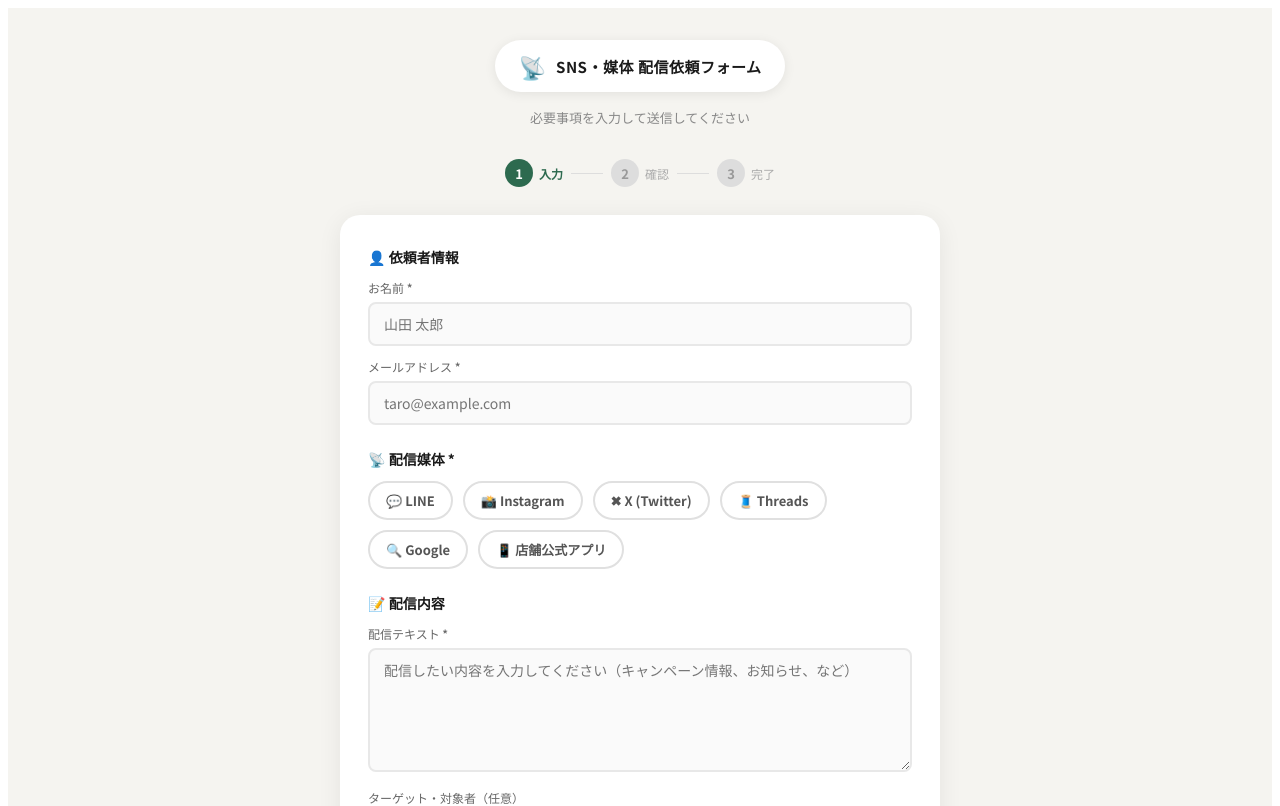
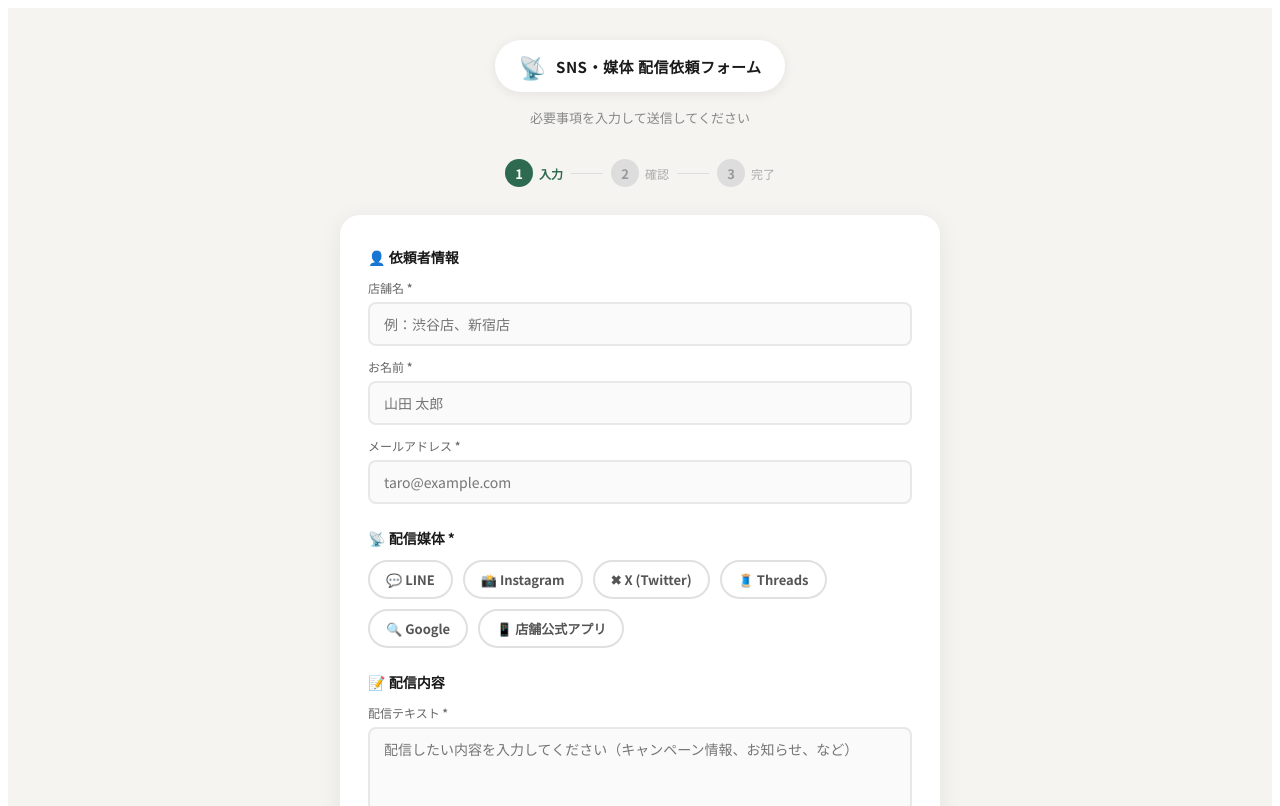
Before and after one commit to DRG-kaz/sns-delivery-form, a React (Vite) app: page / in a window 1280 px wide. Shown: the top 806 px of the page. Built offline with nearby package versions, Linux system fonts and the light colour scheme.

Commit message:
Update App.jsx

```diff
--- a/src/App.jsx
+++ b/src/App.jsx
@@ -12,6 +12,7 @@
 ];
 
 const initialForm = {
+  storeName: "",
   name: "",
   email: "",
   media: [],
@@ -59,6 +60,7 @@
   };
 
   const validate = () => {
+    if (!form.storeName.trim()) return "店舗名を入力してください";
     if (!form.name.trim()) return "お名前を入力してください";
     if (!form.email.trim()) return "メールアドレスを入力してください";
     if (form.media.length === 0) return "配信媒体を1つ以上選択してください";
@@ -84,6 +86,7 @@
 
       // テキストデータをGETで送信
       const textPayload = {
+        storeName: form.storeName,
         name: form.name,
         email: form.email,
         media: mediaLabels,
@@ -206,6 +209,10 @@
           {step === 1 && (
             <div>
               <Section title="👤 依頼者情報">
+                <Field label="店舗名 *">
+                  <input value={form.storeName} onChange={e => setForm(f => ({ ...f, storeName: e.target.value }))}
+                    placeholder="例：渋谷店、新宿店" style={inputStyle} />
+                </Field>
                 <Field label="お名前 *">
                   <input value={form.name} onChange={e => setForm(f => ({ ...f, name: e.target.value }))}
                     placeholder="山田 太郎" style={inputStyle} />
@@ -333,6 +340,7 @@
                 📋 入力内容の確認
               </h2>
               {[
+                ["店舗名", form.storeName],
                 ["お名前", form.name],
                 ["メールアドレス", form.email],
                 ["配信媒体", form.media.map(id => MEDIA_OPTIONS.find(m => m.id === id)?.label).join("、")],
```
